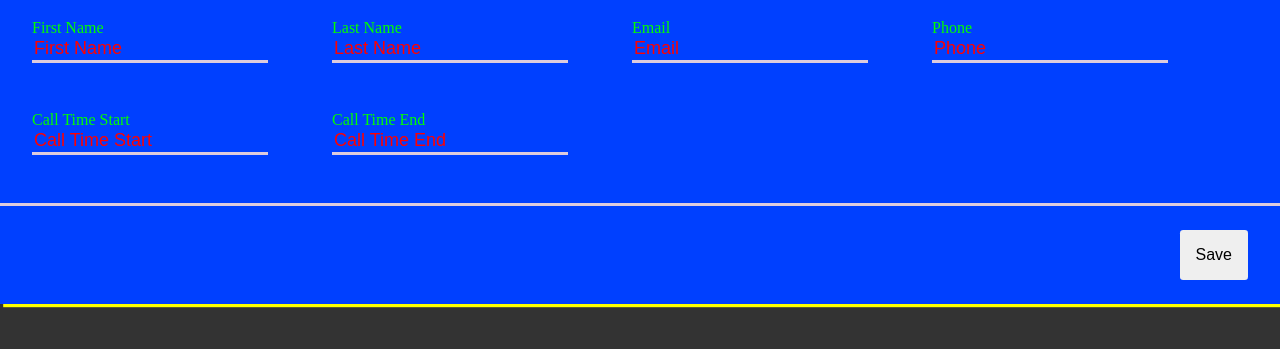
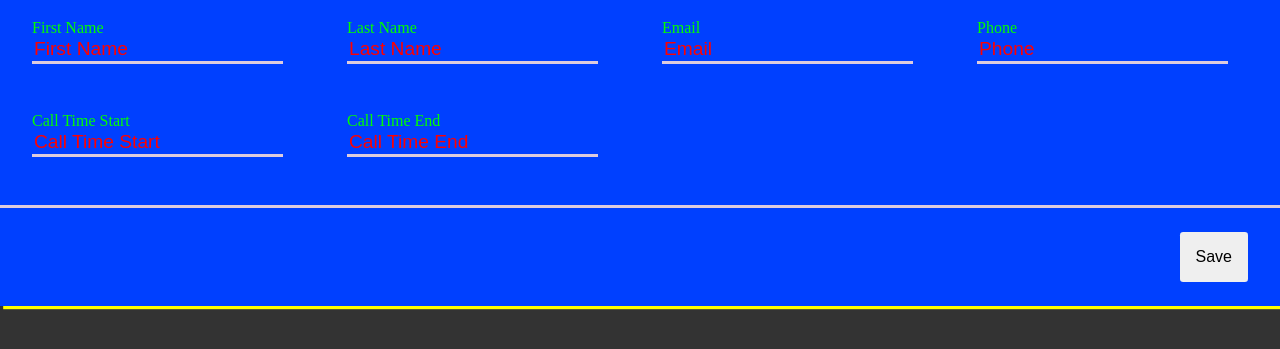
Before and after one commit to emilyannz/05-form-modal, a website: page public/index.html in a window 1280 px wide. Shown: the part 141-490 px from the top of the page. Drawn offline with nearby package versions, Linux system fonts and the light colour scheme; files that its build step writes are made by us from their sources.

Commit message:
turning in assignment

```diff
--- a/styles/app.scss
+++ b/styles/app.scss
@@ -53,7 +53,7 @@
   border-left: 0;
   background: none;
   font-family: sans-serif;
-  font-size: large;
+  font-size: 1.2rem;
 
   &::-webkit-input-placeholder {
     color: $input-color;
```
Also changed, not shown: public/index.html (+0 -1 lines).
